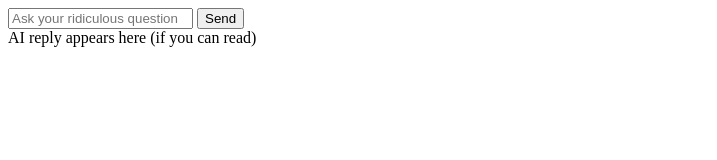
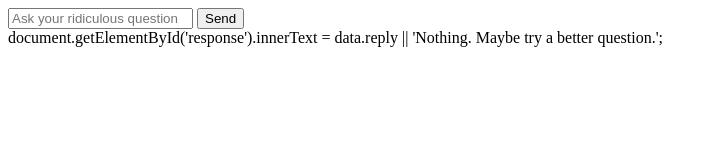
Before and after one commit to A-l-p-a-c-a/Finding_nemo, a plain HTML site: page index.html in a window 1280 px wide. Shown: the whole page, without its empty margins (0-717 px from the left). Drawn offline with Linux system fonts and the light colour scheme.

```diff
--- a/index.html
+++ b/index.html
@@ -7,8 +7,8 @@
 <body>
   <input id="prompt" placeholder="Ask your ridiculous question" />
   <button onclick="sendMessage()">Send</button>
-  <div id="response">AI reply appears here (if you can read)</div>
-
+  <div id="response">document.getElementById('response').innerText = data.reply || 'Nothing. Maybe try a better question.';
+</div>
   <script>
     async function sendMessage() {
       const prompt = document.getElementById('prompt').value;
```
